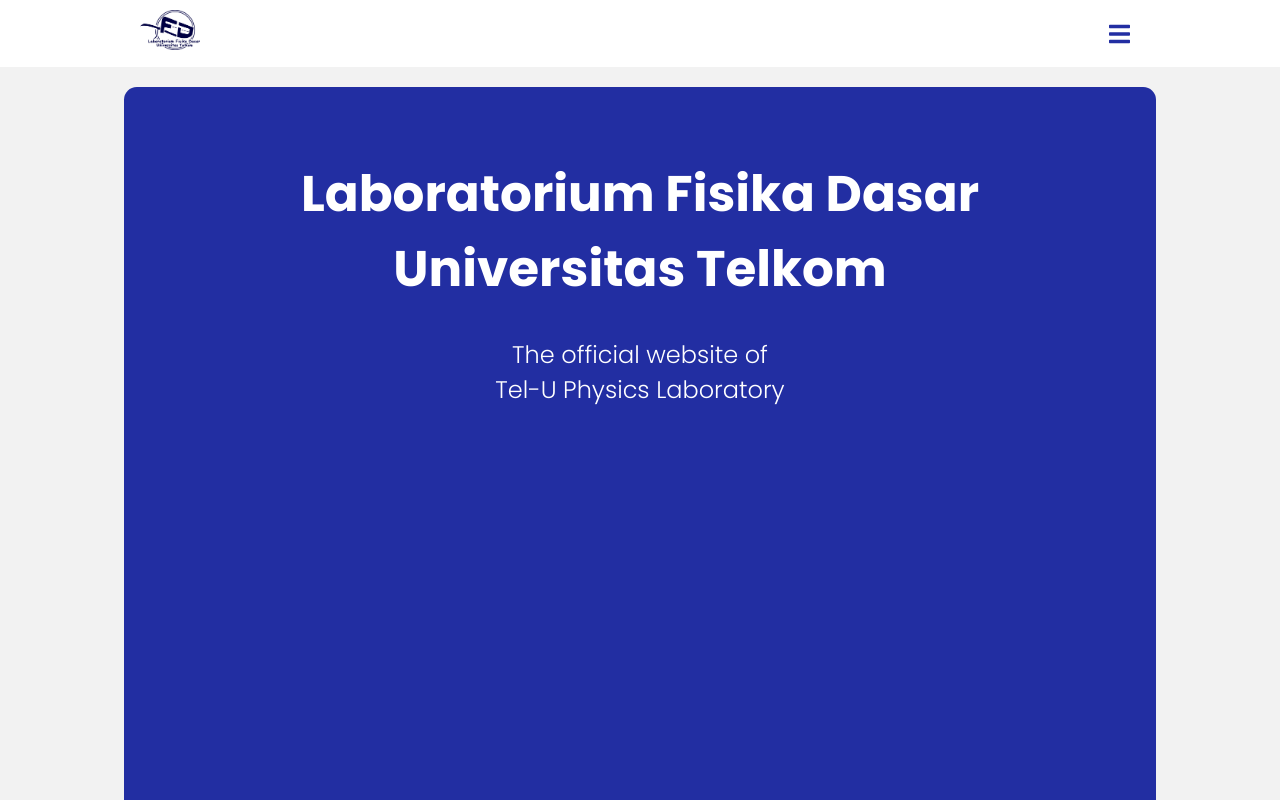
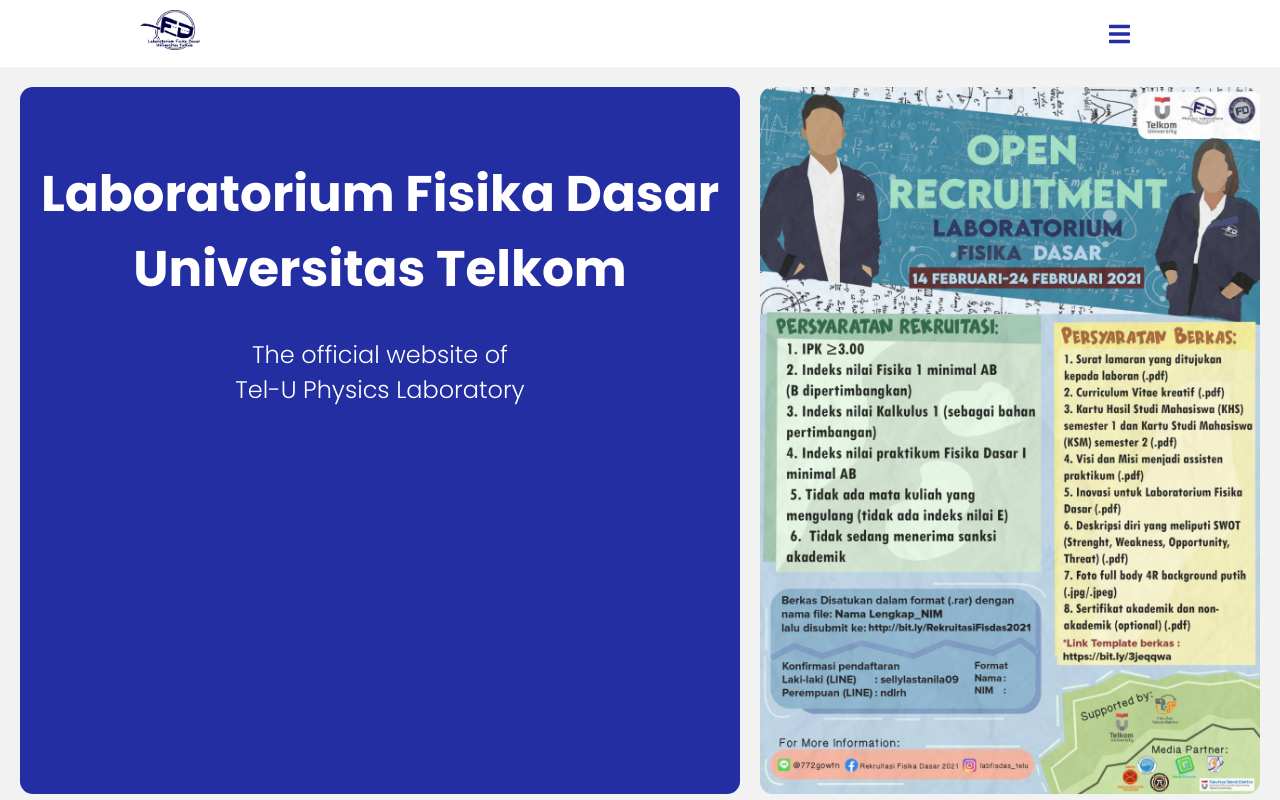
Before and after one commit to izzuzantyaf/fisdasweb, a React (Create React App) app: page / in a window 1280 px wide. Shown: the top 800 px of the page. Built offline with nearby package versions, Linux system fonts and the light colour scheme.

Commit message:
add recruitation poster

```diff
--- a/src/components/hero/hero.jsx
+++ b/src/components/hero/hero.jsx
@@ -1,5 +1,7 @@
 import React, { useEffect } from 'react'
 import './hero.scss'
+
+import oprecPoster from '../../assets/img/poster_rekruitasi_21.jpg'
 
 // level 0 component
 export default function Hero() {
@@ -14,6 +16,7 @@
                 <div className="main-title">Laboratorium Fisika Dasar <br></br> Universitas Telkom</div>
                 <div className="desc">The official website of<br />Tel-U Physics Laboratory</div>
             </div>
+            <img src={oprecPoster} alt="rekruitasi" style={{ maxWidth: 500, borderRadius: '0.8em' }} />
         </section>
     )
 }
--- a/src/components/hero/hero.scss
+++ b/src/components/hero/hero.scss
@@ -1,8 +1,11 @@
 .hero {
     display: flex;
+    flex-direction: column;
     justify-content: center;
-    height: 100vmin;
-    max-height: 800px;
+    align-items: center;
+    gap: 20px;
+    min-height: 100vmin;
+    max-height: 1000px;
     padding: 20px;
 
     .container{
@@ -32,7 +35,8 @@
 No media query for `xs` since this is the default in Bootstrap */
 
 /* Small devices (landscape phones, 576px and up) */
-@media (min-width: 576px) {}
+@media (min-width: 576px) {
+}
 
 /* Medium devices (tablets, 768px and up) */
 @media (min-width: 768px) {
@@ -49,6 +53,10 @@
 /* Large devices (desktops, 992px and up) */
 @media (min-width: 992px) {
     .hero{
+        flex-direction: row;
+        min-height: 0;
+        align-items: stretch;
+
         .container {
             width: 80%;
 
```
Also changed, not shown: src/assets/img/poster_rekruitasi_21.jpg (added).
